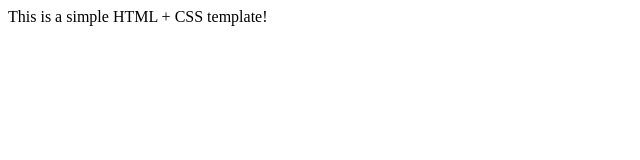
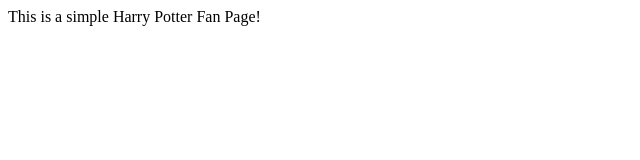
Before and after one commit to jamesmc97/HarryPotter, a website: page index.html in a window 1280 px wide. Shown: the full height of the page, 0-640 px from the left. Drawn offline with Linux system fonts and the light colour scheme.

Commit message:
Harry Potter Text

```diff
--- a/index.html
+++ b/index.html
@@ -12,6 +12,6 @@
   </head>
 
   <body>
-    This is a simple HTML + CSS template!
+    This is a simple Harry Potter Fan Page!
   </body>
 </html>
```
